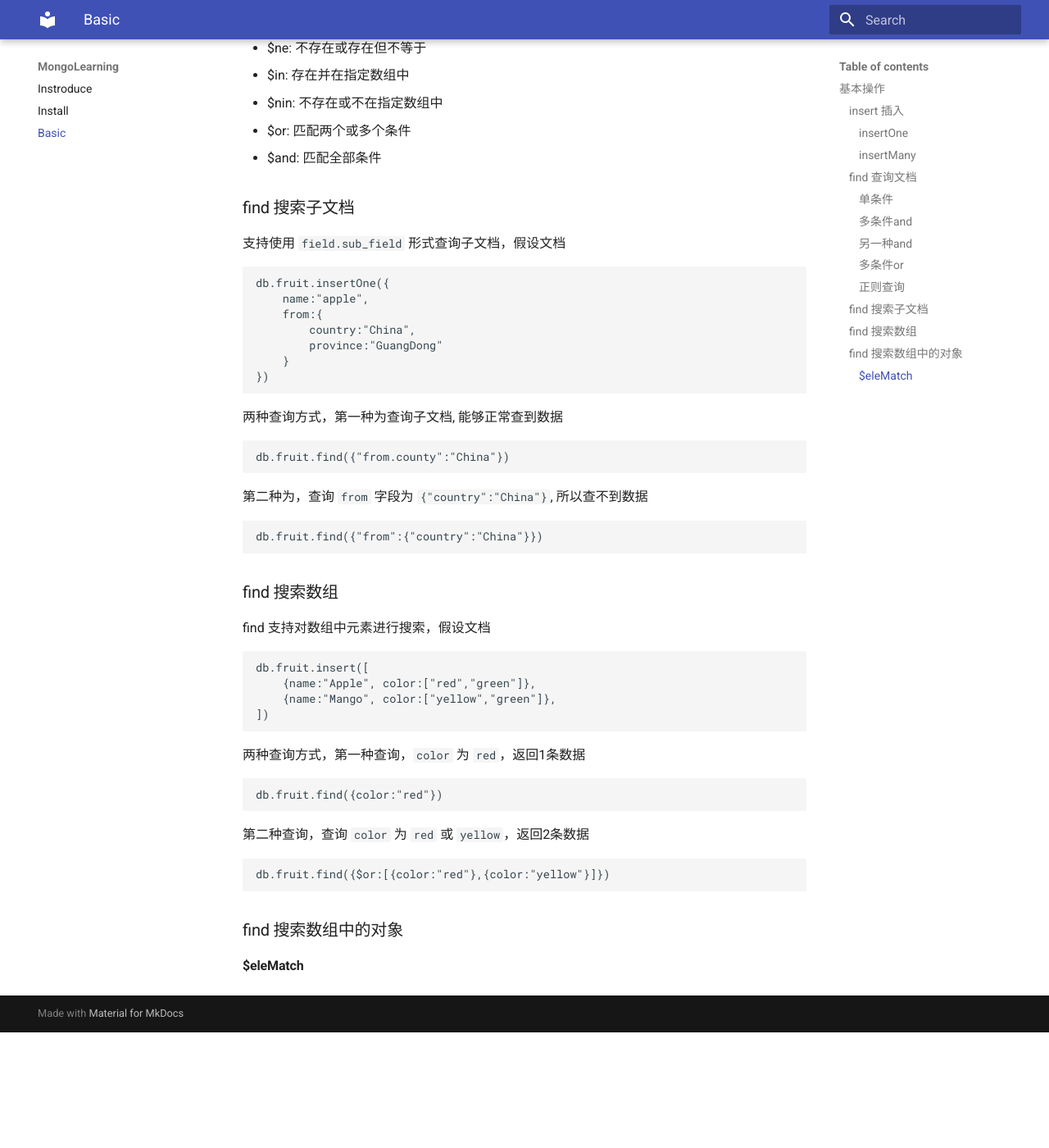
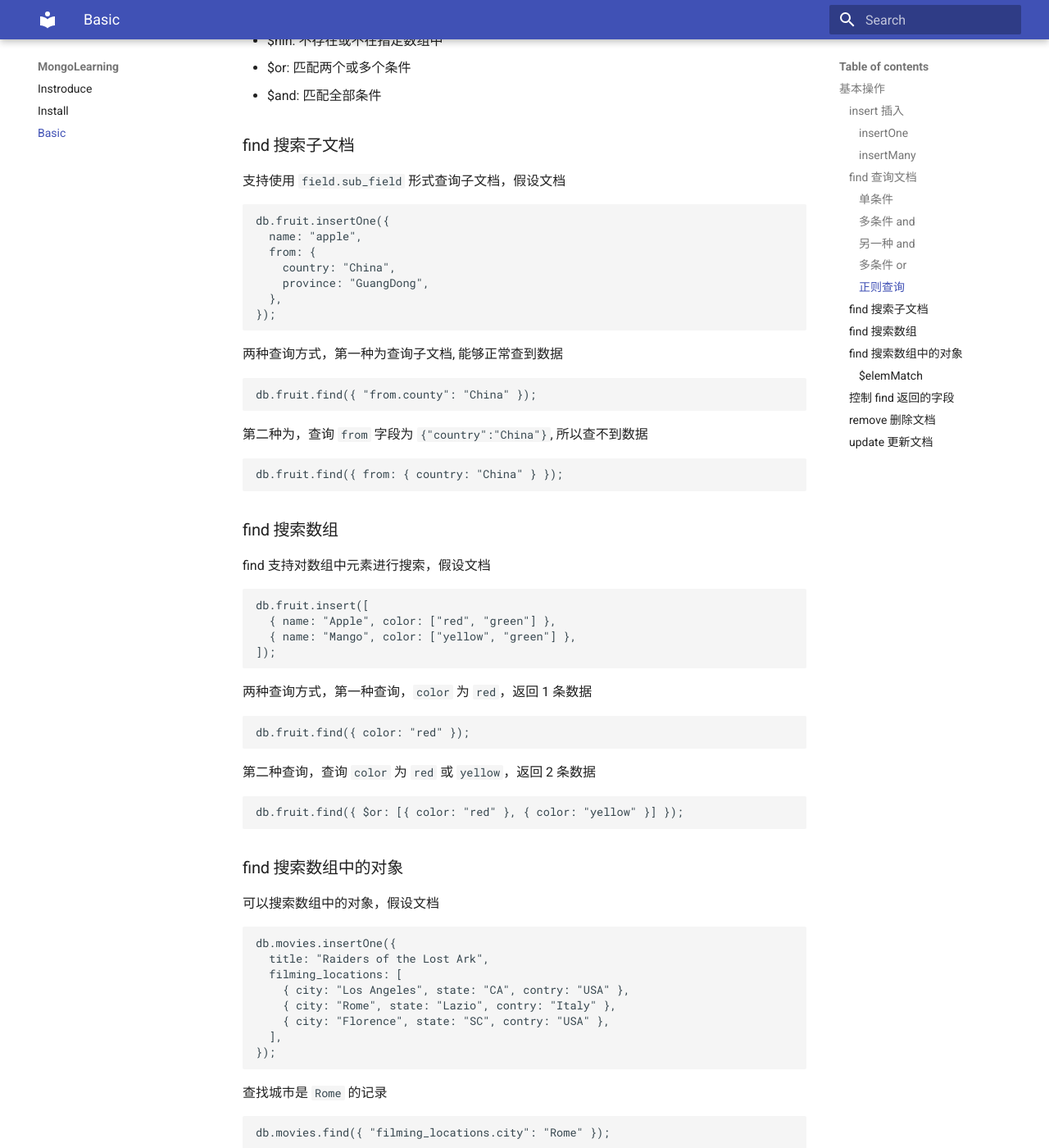
Before and after one commit to linupychiang/mongo-learning, an MkDocs documentation site: the page built from docs/basic.md, in a window 1280 px wide and 1400 px high, scrolled down 1961 px. Shown: the whole window at 82% size. Built offline with MkDocs 1.6.1 and Material for MkDocs 9.7.7, drawn with Linux system fonts in a browser that asks for light colours; before the commit the page ends 3220 px from its top, so only the background shows below that; some of the changed text lies outside the part shown.

Commit message:
[feat] update basic

````diff
--- a/docs/basic.md
+++ b/docs/basic.md
@@ -6,71 +6,67 @@
 
 #### insertOne
 
-```shell
-db.fruit.inserOne({name: "apple"})
+```javascript
+db.fruit.inserOne({ name: "apple" });
 ```
 
 #### insertMany
 
-```shell
-db.fruit.inserMany(
-    {name: "apple"},
-    {name: "pear"},
-    {name: "orange"},
-)
+```javascript
+db.fruit.inserMany({ name: "apple" }, { name: "pear" }, { name: "orange" });
 ```
 
 ### find 查询文档
 
-1. `find` 是MongoDB中查询数据的基本指令，相当于SQL中的 `select`
+1. `find` 是 MongoDB 中查询数据的基本指令，相当于 SQL 中的 `select`
 2. `find` 返回的是游标
 
 > 示例
 
 #### 单条件
 
-```shell
-db.movie.find({"year":1975})
+```javascript
+db.movie.find({ year: 1975 });
 ```
 
-#### 多条件and
+#### 多条件 and
 
-```shell
-db.movie.find({"year":1975,"title":"batman"})
+```javascript
+db.movie.find({ year: 1975, title: "batman" });
 ```
 
-#### 另一种and
+#### 另一种 and
 
-```shell
-db.movie.find({$and:[{"year":1975,"title":"batman"}]})
+```javascript
+db.movie.find({ $and: [{ year: 1975, title: "batman" }] });
 ```
 
-#### 多条件or
+#### 多条件 or
 
-```shell
+```javascript
 db.movie.find({$or:[{"year":1975,"title":"batman"}]}})
 ```
 
 #### 正则查询
 
-```shell
-db.movie.find({"title":/^B/})  // B开头
+```javascript
+db.movie.find({ title: /^B/ }); // B开头
 ```
 
 > 查询条件对照表
 
-|SQL|MQL|解释|
-|--|--|--|
-|a = 1|{a:1}||
-|a <> 1|{a:{$ne:1}}|not equal|
-|a > 1|{a:{$gt:1}}|greater than|
-|a >= 1|{a:{$gte:1}}|greater than or equal to|
-|a < 1|{a:{$lt:1}}|less than|
-|a <= 1|{a:{$lte:1}}|less than or equal to|
-|a = 1 AND b = 1|{a:1,b:1} 或 {$and:[{a:1,b:1}]}||
-|a = 1 OR b = 1|{$or:[{a:1,b:1}]}||
-|a is NULL|{a:{$exists:false}}||
-|a IN (1,2,3)|{a:{$in:[1,2,3]}}||
+| SQL             | MQL                             | 解释                     |
+| --------------- | ------------------------------- | ------------------------ |
+| a = 1           | {a:1}                           |                          |
+| a <> 1          | {a:{$ne:1}}                     | not equal                |
+| a > 1           | {a:{$gt:1}}                     | greater than             |
+| a >= 1          | {a:{$gte:1}}                    | greater than or equal to |
+| a < 1           | {a:{$lt:1}}                     | less than                |
+| a <= 1          | {a:{$lte:1}}                    | less than or equal to    |
+| a = 1 AND b = 1 | {a:1,b:1} 或 {$and:[{a:1,b:1}]} |                          |
+| a = 1 OR b = 1  | {$or:[{a:1,b:1}]}               |                          |
+| a is NULL       | {a:{$exists:false}}             |                          |
+| a IN (1,2,3)    | {a:{$in:[1,2,3]}}               |                          |
 
 > 查询逻辑运算符
 
@@ -88,51 +84,126 @@ db.movie.find({"title":/^B/})  // B开头
 
 支持使用 `field.sub_field` 形式查询子文档，假设文档
 
-```shell
+```javascript
 db.fruit.insertOne({
-    name:"apple",
-    from:{
-        country:"China",
-        province:"GuangDong"
-    }
-})
+  name: "apple",
+  from: {
+    country: "China",
+    province: "GuangDong",
+  },
+});
 ```
 
 两种查询方式，第一种为查询子文档, 能够正常查到数据
 
-```shell
-db.fruit.find({"from.county":"China"})
+```javascript
+db.fruit.find({ "from.county": "China" });
 ```
 
 第二种为，查询 `from` 字段为 `{"country":"China"}`, 所以查不到数据
 
-```shell
-db.fruit.find({"from":{"country":"China"}})
+```javascript
+db.fruit.find({ from: { country: "China" } });
 ```
 
 ### find 搜索数组
 
 find 支持对数组中元素进行搜索，假设文档
 
-```shell
+```javascript
 db.fruit.insert([
-    {name:"Apple", color:["red","green"]},
-    {name:"Mango", color:["yellow","green"]},
-])
+  { name: "Apple", color: ["red", "green"] },
+  { name: "Mango", color: ["yellow", "green"] },
+]);
 ```
 
-两种查询方式，第一种查询，`color` 为 `red`，返回1条数据
+两种查询方式，第一种查询，`color` 为 `red`，返回 1 条数据
 
-```shell
-db.fruit.find({color:"red"})
+```javascript
+db.fruit.find({ color: "red" });
 ```
 
-第二种查询，查询 `color` 为 `red` 或 `yellow`，返回2条数据
+第二种查询，查询 `color` 为 `red` 或 `yellow`，返回 2 条数据
 
-```shell
-db.fruit.find({$or:[{color:"red"},{color:"yellow"}]})
+```javascript
+db.fruit.find({ $or: [{ color: "red" }, { color: "yellow" }] });
 ```
 
 ### find 搜索数组中的对象
 
-#### $eleMatch
+可以搜索数组中的对象，假设文档
+
+```javascript
+db.movies.insertOne({
+  title: "Raiders of the Lost Ark",
+  filming_locations: [
+    { city: "Los Angeles", state: "CA", contry: "USA" },
+    { city: "Rome", state: "Lazio", contry: "Italy" },
+    { city: "Florence", state: "SC", contry: "USA" },
+  ],
+});
+```
+
+查找城市是 `Rome` 的记录
+
+```javascript
+db.movies.find({ "filming_locations.city": "Rome" });
+```
+
+#### $elemMatch
+
+> 当在数组中搜索子对象的多个字段，可以使用 `$elemMatch`。表示必须是同一个子对象满足多个条件
+
+比如，要查询 `city` 是 `Rome` ，并且 `contry` 是 `USA` 时
+
+```javascript
+db.movies.find({
+  "filming_locations.city": "Rome",
+  "filming_locations.contry": "USA",
+});
+```
+
+```javascript
+db.movies.find({
+  filming_locations: {
+    $elemMatch: {
+      city: "Rome",
+      contry: "USA",
+    },
+  },
+});
+```
+
+### 控制 find 返回的字段
+
+当 find 返回内容较大或不需要返回全部字段时，**可以指定只返回指定的字段**
+
+- `_id` 字段默认返回，如不需要返回，需要明确指明不返回
+- 在 MongoDB 中称为投影（projection）
+
+假设只需要返回 `title` 字段且不返回 `_id`
+
+```javascript
+db.movies.find({ category: "action" }, { _id: 0, title: 1 });
+```
+
+### remove 删除文档
+
+- remove 命令需要配合查询条件使用
+- 匹配查询条件的文档会被删除
+- **指定一个空文档会删除所有文档**
+
+示例命令：
+
+```javascript
+// 删除a=1的记录
+db.test.remove({ a: 1 });
+// 删除a<1的记录
+db.test.remove({ a: { $lt: 5 } });
+// 删除所有记录
+db.test.remove({});
+// 报错
+db.test.remove;
+```
+
+### update 更新文档
````
